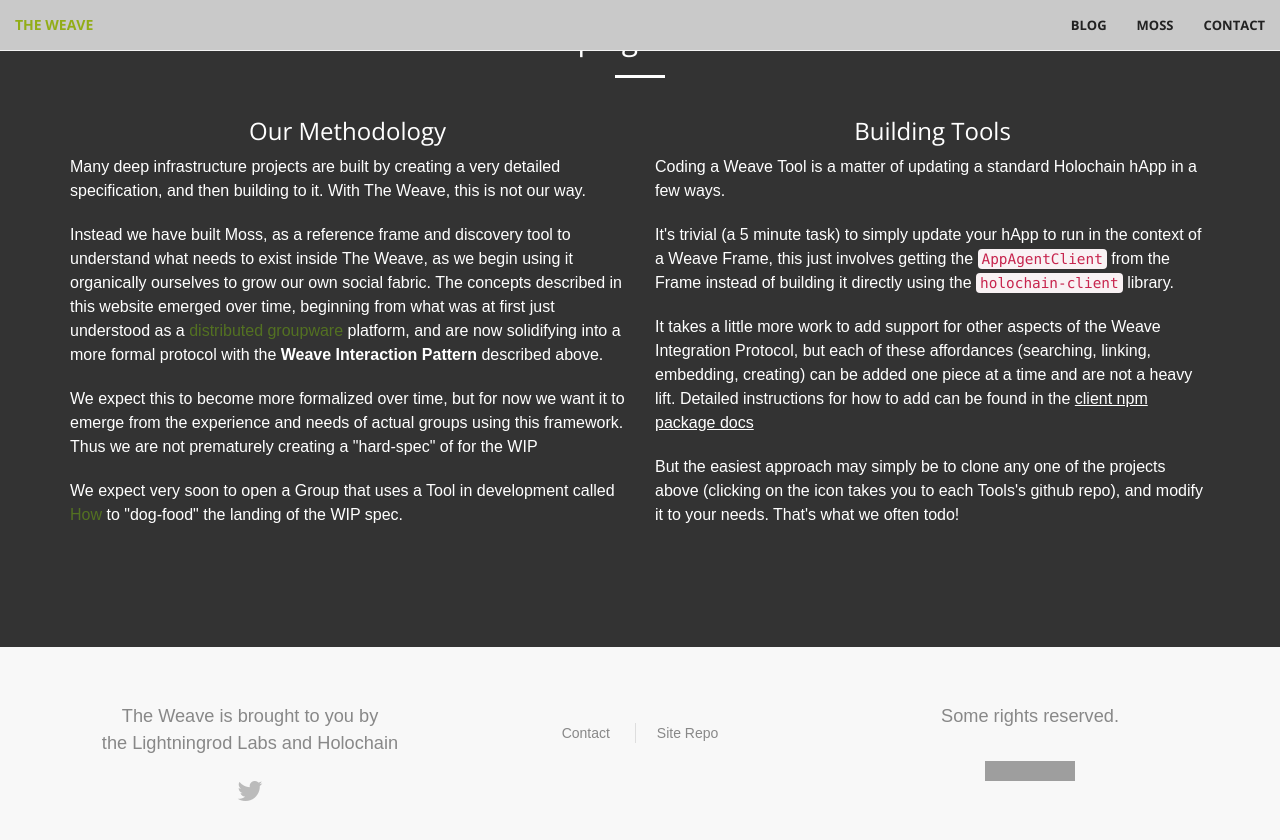
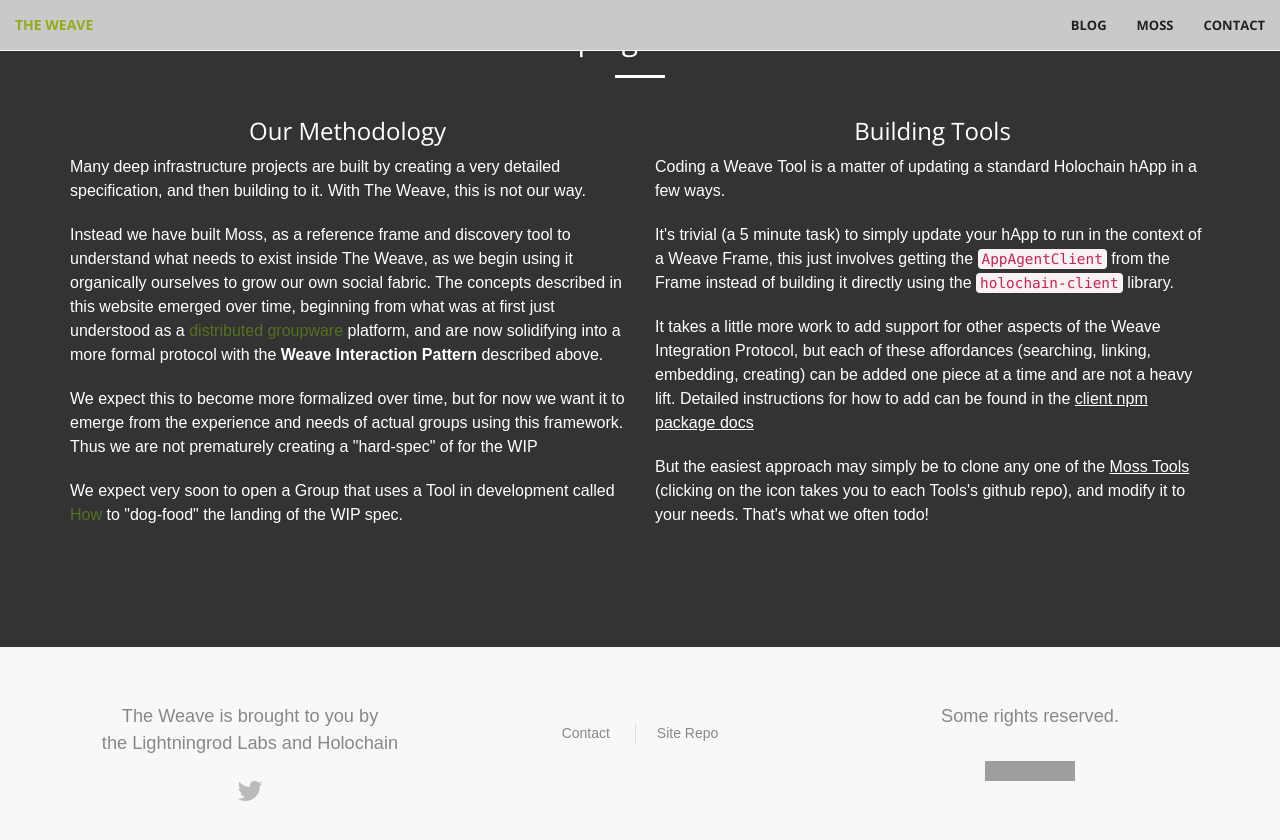
Before and after one commit to lightningrodlabs/theweave, a Jekyll site: the page built from docs/index.md, in a window 1280 px wide and 900 px high, scrolled down 6120 px. Shown: the top 840 px of the window. Built offline with Jekyll 4.4.1, drawn with Linux system fonts in a browser that asks for light colours; grey boxes are pictures that could not be loaded.

Commit message:
minor corrections

```diff
--- a/docs/index.md
+++ b/docs/index.md
@@ -109,7 +109,7 @@ description: ""
            this just involves getting the <code>AppAgentClient</code> from the Frame instead of building it directly
            using the <code>holochain-client</code> library. </p>
         <p>It takes a little more work to add support for other aspects of the Weave Integration Protocol, but each of these affordances (searching, linking, embedding, creating) can be added one piece at a time and are not a heavy lift. Detailed instructions for how to add  can be found in the <a class="linkable" href="https://www.npmjs.com/package/@lightningrodlabs/we-applet">client npm package docs</a></p>
-        <p>But the easiest approach may simply be to clone any one of the projects above (clicking on the icon takes you to each Tools's github repo), and modify it to your needs.  That's what we often todo!</p>
+        <p>But the easiest approach may simply be to clone any one of the <a class="linkable" href="/moss#tools">Moss Tools</a> (clicking on the icon takes you to each Tools's github repo), and modify it to your needs.  That's what we often todo!</p>
       </div>
     </div>
   </div>
--- a/docs/moss.html
+++ b/docs/moss.html
@@ -64,7 +64,7 @@ description: "Moss"
           <p>Here are a number of Tools that have already been developed that you can use in your groups:</p>
           <div class="capacities">
             <div> <a href="https://github.com/lightningrodlabs/vines"><img class="capacity-logo" src="https://lightningrodlabs.org/projects/vines.svg"> </a><span><strong>Vines: </strong> Provides the usual chat functionality: topics, channels, attachments, mentions, etc.</span></div>
-            <div> <a href="https://github.com/lightningrodlabs/slate"><img class="capacity-logo" src="https://lightningrodlabs.org/projects/slate_icon.svg"> </a><span> <strong>Slate: </strong> Provides real-time collaborative drawing. Fully featured diagrams and drawing tools based on the <a class="linkable" href="https://excalidraw.com/">Excalidraw</a> open-source library.</span> </div>
+            <div> <a href="https://github.com/lightningrodlabs/slate"><img class="capacity-logo" src="https://lightningrodlabs.org/projects/slate_icon.svg"> </a><span> <strong>Slate: </strong> Provides real-time collaborative drawing. Fully featured diagrams and drawing tools based on the <a  href="https://excalidraw.com/">Excalidraw</a> open-source library.</span> </div>
             <div> <a href="https://github.com/lightningrodlabs/notebooks"><img class="capacity-logo" src="https://lightningrodlabs.org/projects/notebooks_logo.svg"> </a><span> <strong>Notebooks: </strong> Provides real-time collaborative editing of MarkDown documents. Includes syntax-highlighting, version history, and more.</span> </div>
             <div> <a href="https://github.com/holochain-apps/kando"><img class="capacity-logo" src="/images/kando_icon.png">
               </a><span> <strong>KanDo: </strong> provides robust KanBan functionality with commenting, assignments, labels, categories, checklists and more. </span> </div>
@@ -88,7 +88,7 @@ description: "Moss"
             <div> <a href="https://github.com/lightningrodlabs/tables"><img class="capacity-logo" src="/images/tables_icon.svg">
               </a><span> <strong>WaterTable: </strong> provides ability to create database-like tables for collecting and viewing data.  Think of this as an "AirTable" clone!</span> </div>
             <div> <a href="https://github.com/lightningrodlabs/calcy"><img class="capacity-logo" src="/images/xylem_icon.svg">
-              </a><span> <strong>Xylem: </strong> provides real-time collaborative spread-sheets based on the <a class="linkable" href="https://github.com/dream-num/univer">Univer</a> open-source library.</span> </div>
+              </a><span> <strong>Xylem: </strong> provides real-time collaborative spread-sheets based on the <a href="https://github.com/dream-num/univer">Univer</a> open-source library.</span> </div>
           </div>
         </div>
         <!-- <p class="aligncenter" ><a href="#download" style="margin-top:20px;" class="btn btn-primary btn-xl page-scroll">Download Moss</a> -->
```
